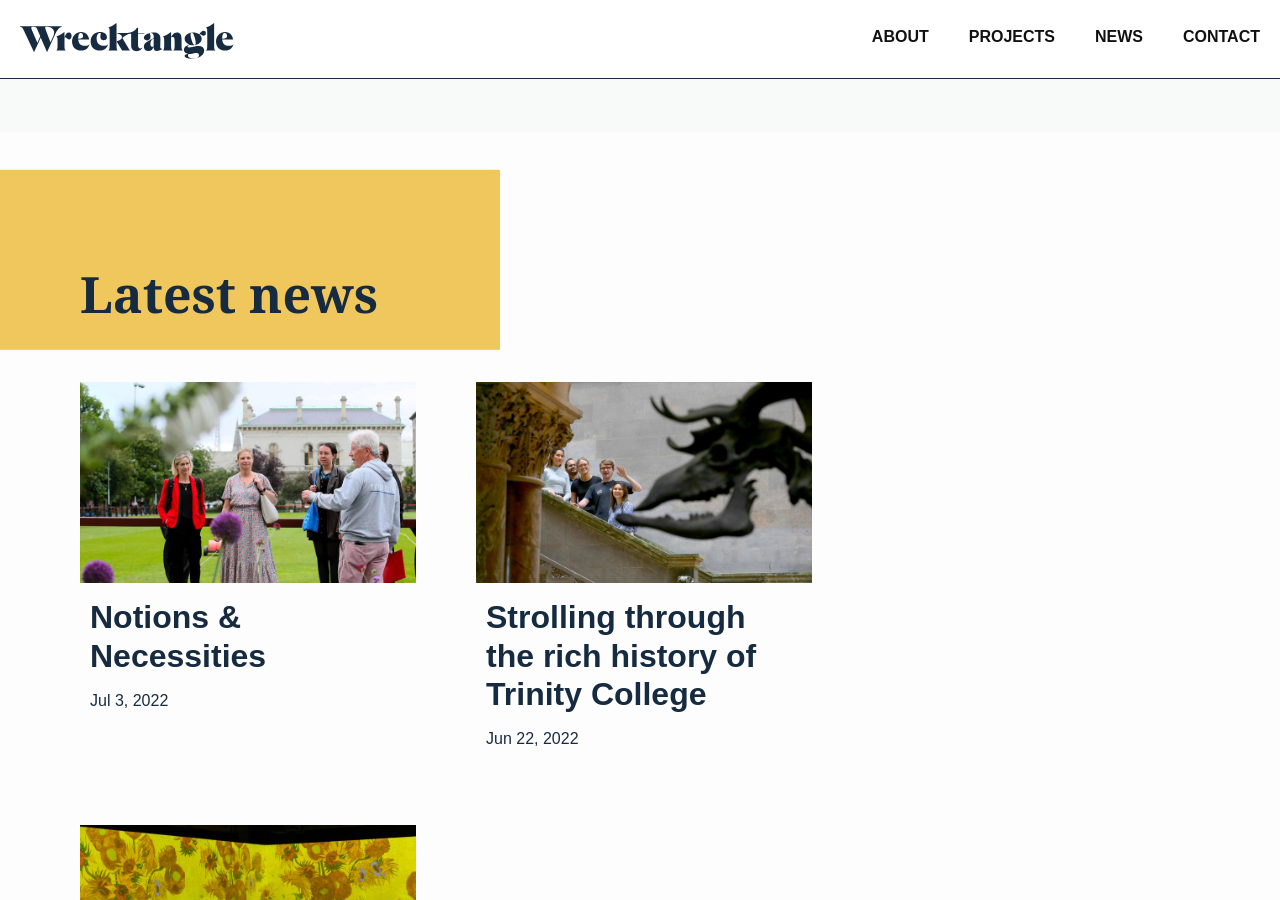
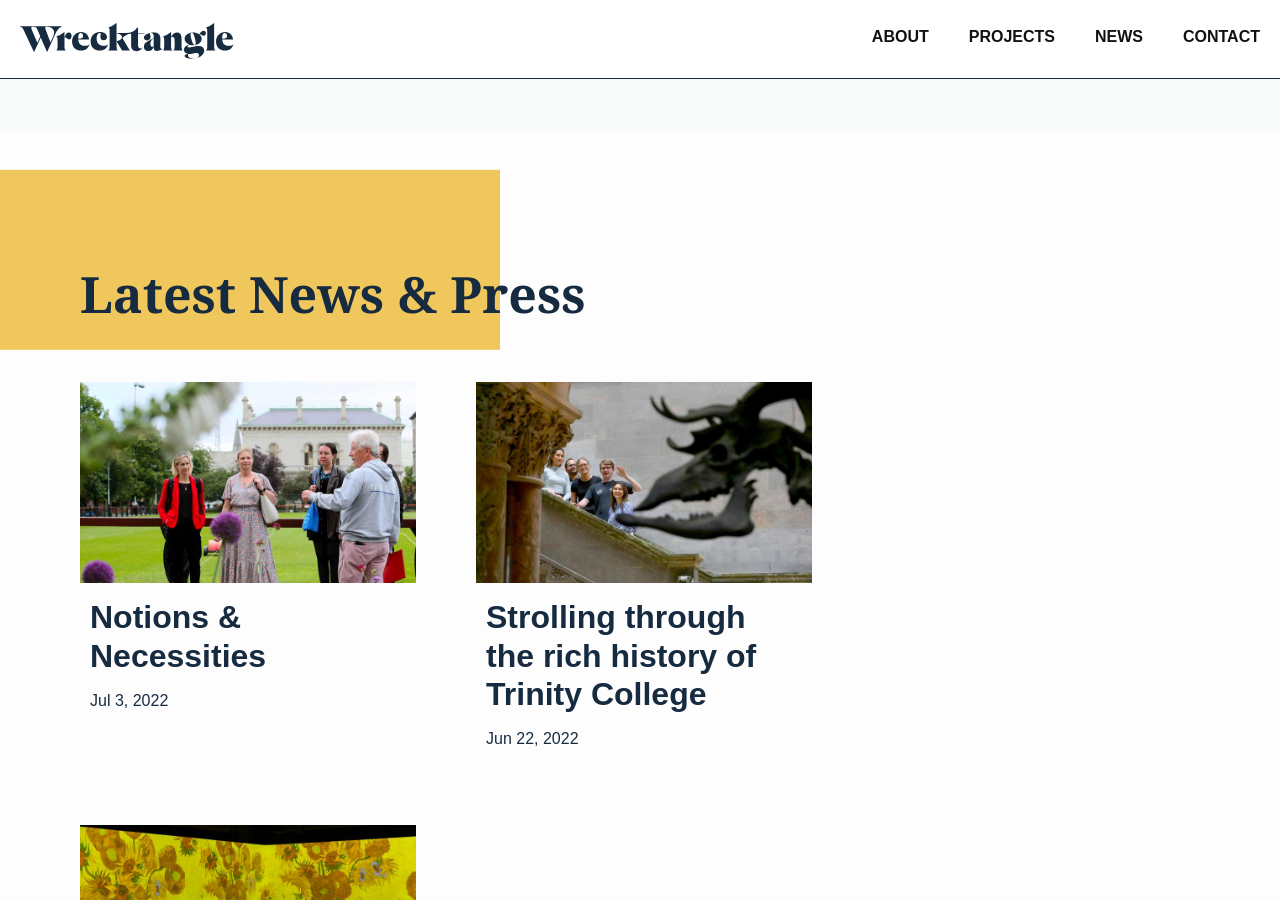
Before and after one commit to HarryFischer/wrecktangle, a Jekyll site: the page built from index.markdown, in a window 1280 px wide and 900 px high, scrolled down 3629 px. Built offline with Jekyll 4.4.1, drawn with Linux system fonts in a browser that asks for light colours.

Commit message:
add press

```diff
--- a/_layouts/default.html
+++ b/_layouts/default.html
@@ -9,7 +9,7 @@
 
     <main class="page-content" aria-label="Content">
       <div class="wrapper">
-        {{ content | replace: "/uploads/", "/wrecktangle/uploads/" }}
+        {{ content }}
 <!-- | replace: "/uploads/", "/wrecktangle/uploads/" -->
       </div>
       <div class="contact-overlay" id="contact-nav-overlay">
--- a/_layouts/home.html
+++ b/_layouts/home.html
@@ -12,7 +12,7 @@
   {%- if site.posts.size >= 3 -%}
   <div class="news-wrapper">
 
-    <h2 class="post-list-heading fade-me-in">Latest news</h1>
+    <h2 class="post-list-heading fade-me-in">Latest News & Press</h1>
     <ul class="flex-three posts fade-me-in">
       {%- for post in site.posts limit:3 -%} {% if post.is-external == true %}
       <li>
```
